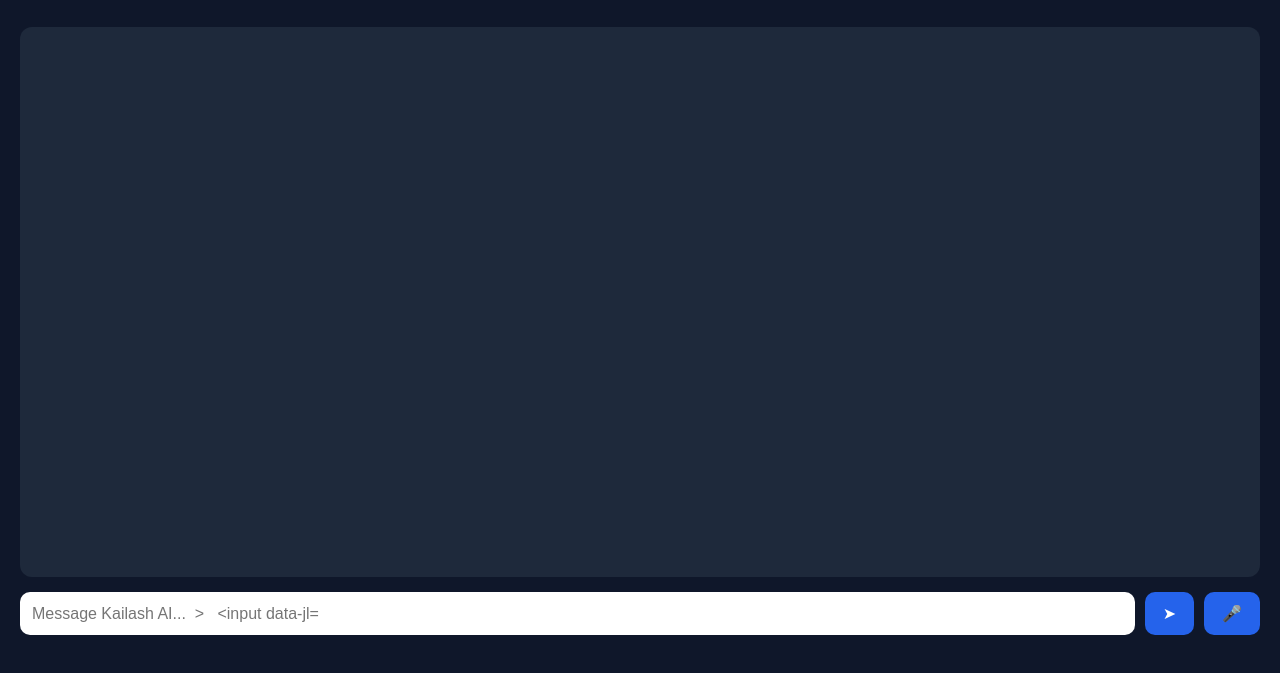
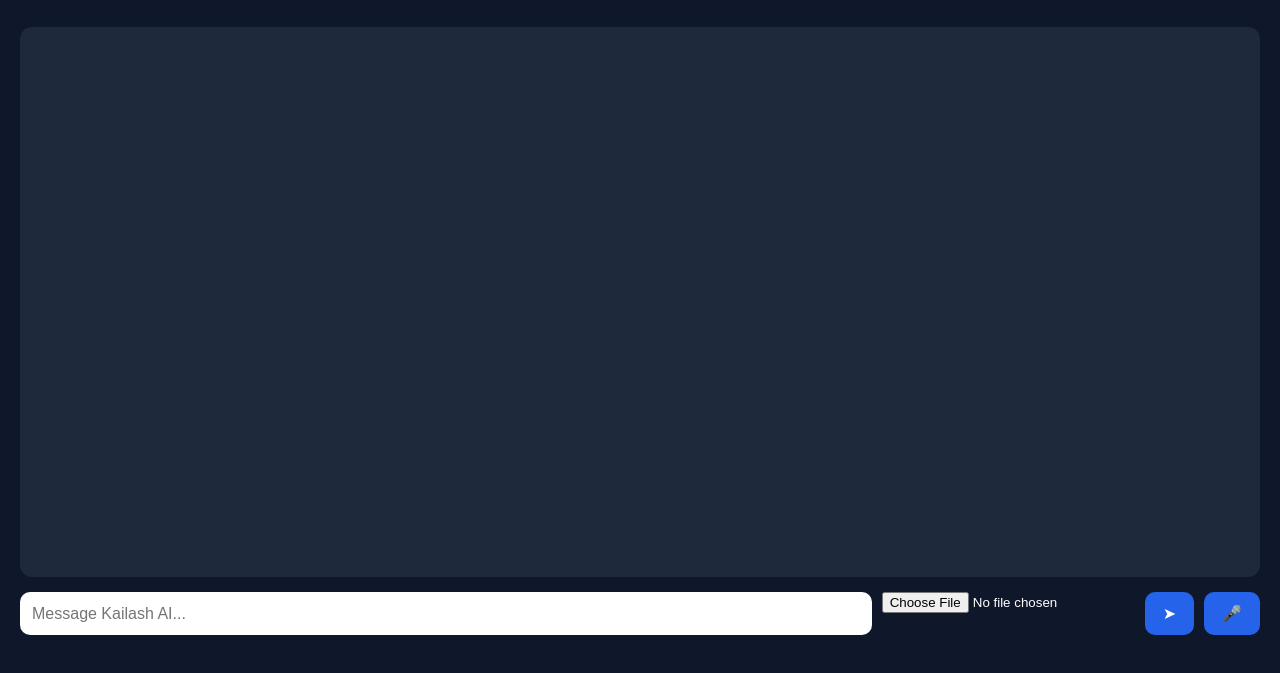
Before and after one commit to kailash6376846598-create/Kailash-ai, a website: page index.html in a window 1280 px wide. Shown: the part 63-736 px from the top of the page. Drawn offline with Linux system fonts and the light colour scheme.

Commit message:
Fix HTML formatting and structure

```diff
--- a/index.html
+++ b/index.html
@@ -19,7 +19,7 @@
 <div class="input-area">  <input
     type="text"
     id="prompt"
-    placeholder="Message Kailash AI...
+    placeholder="Message Kailash AI..."
   >
 
   <input type="file" id="imageInput" accept="image/*">
```
